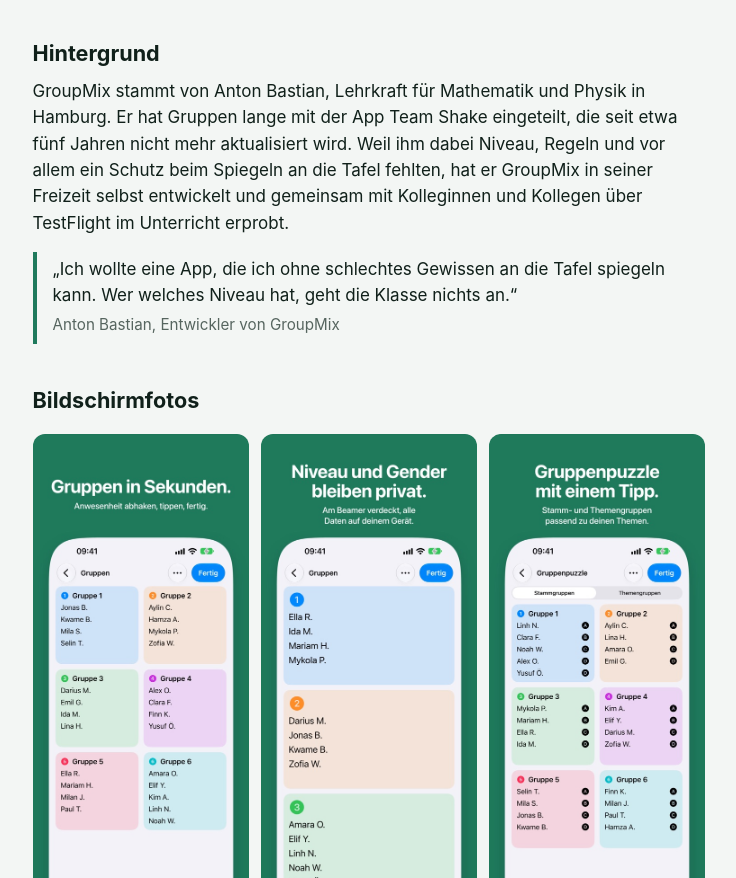
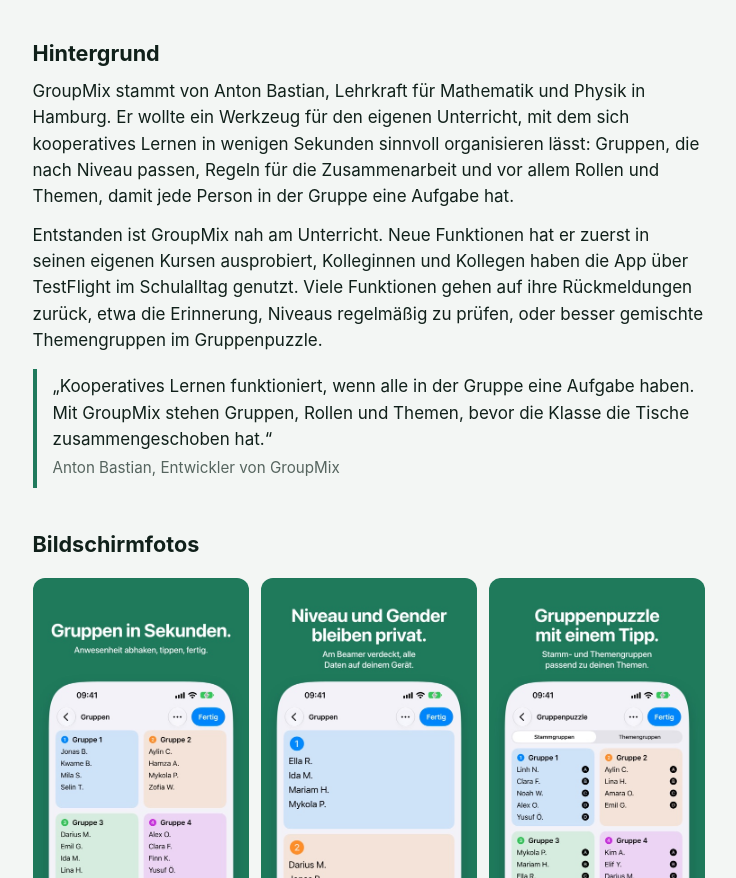
Before and after one commit to flywizardapps/groupmix, a plain HTML site: page presse/index.html in a window 1280 px wide. Shown: the part 1960-2838 px from the top of the page, without its empty margins (264-1000 px from the left). Drawn offline with Linux system fonts and the light colour scheme.

Commit message:
Hintergrund im Pressekit auf kooperatives Lernen und Entwicklung im Unterricht ausrichten
Co-Authored-By: Claude Opus 5.5 <noreply@anthropic.com>

```diff
--- a/presse/index.html
+++ b/presse/index.html
@@ -57,9 +57,10 @@
     </ul>
 
     <h2>Hintergrund</h2>
-    <p>GroupMix stammt von Anton Bastian, Lehrkraft für Mathematik und Physik in Hamburg. Er hat Gruppen lange mit der App Team Shake eingeteilt, die seit etwa fünf Jahren nicht mehr aktualisiert wird. Weil ihm dabei Niveau, Regeln und vor allem ein Schutz beim Spiegeln an die Tafel fehlten, hat er GroupMix in seiner Freizeit selbst entwickelt und gemeinsam mit Kolleginnen und Kollegen über TestFlight im Unterricht erprobt.</p>
+    <p>GroupMix stammt von Anton Bastian, Lehrkraft für Mathematik und Physik in Hamburg. Er wollte ein Werkzeug für den eigenen Unterricht, mit dem sich kooperatives Lernen in wenigen Sekunden sinnvoll organisieren lässt: Gruppen, die nach Niveau passen, Regeln für die Zusammenarbeit und vor allem Rollen und Themen, damit jede Person in der Gruppe eine Aufgabe hat.</p>
+    <p>Entstanden ist GroupMix nah am Unterricht. Neue Funktionen hat er zuerst in seinen eigenen Kursen ausprobiert, Kolleginnen und Kollegen haben die App über TestFlight im Schulalltag genutzt. Viele Funktionen gehen auf ihre Rückmeldungen zurück, etwa die Erinnerung, Niveaus regelmäßig zu prüfen, oder besser gemischte Themengruppen im Gruppenpuzzle.</p>
     <blockquote>
-      <p>„Ich wollte eine App, die ich ohne schlechtes Gewissen an die Tafel spiegeln kann. Wer welches Niveau hat, geht die Klasse nichts an.“</p>
+      <p>„Kooperatives Lernen funktioniert, wenn alle in der Gruppe eine Aufgabe haben. Mit GroupMix stehen Gruppen, Rollen und Themen, bevor die Klasse die Tische zusammengeschoben hat.“</p>
       <p class="muted">Anton Bastian, Entwickler von GroupMix</p>
     </blockquote>
 
```
Also changed, not shown: en/press/index.html (+3 -2 lines).
